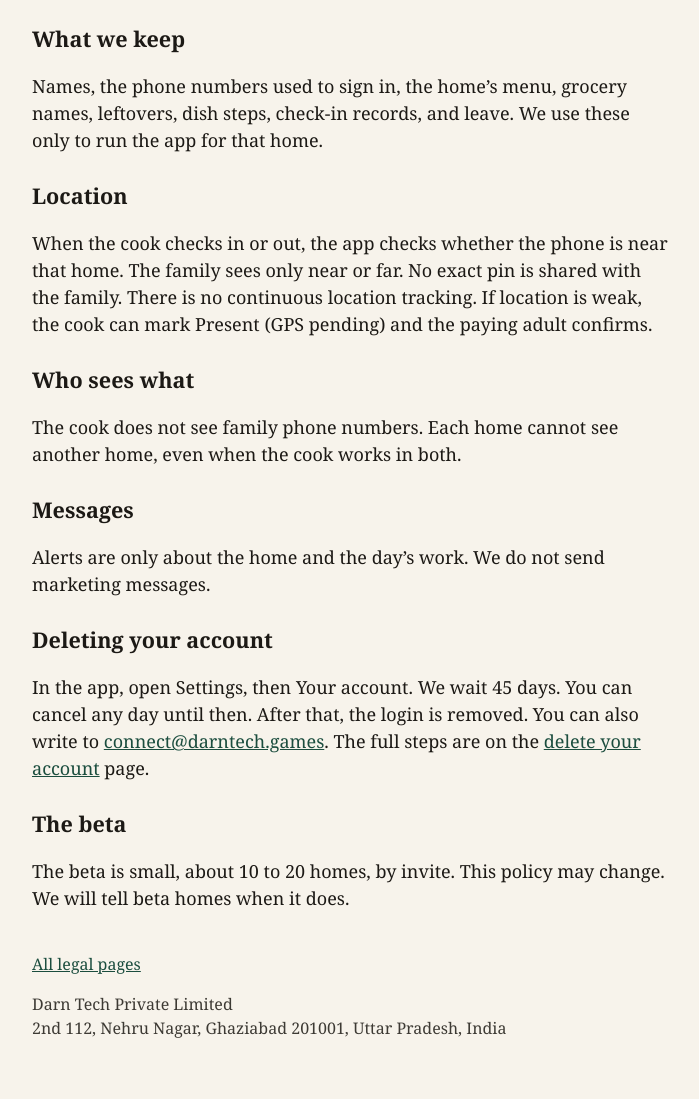
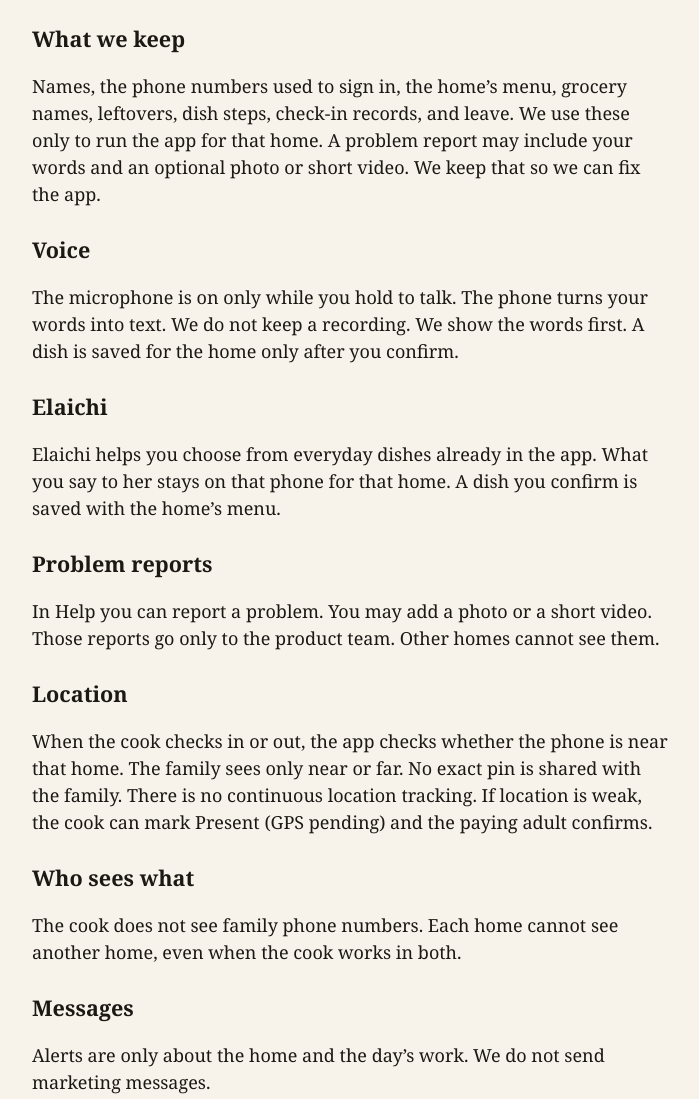
Before and after one commit to AG-DTPL-IND/gharsorted-legal, a plain HTML site: page privacy.html in a window 1280 px wide. Shown: the part 671-1770 px from the top of the page, without its empty margins (288-987 px from the left). Drawn offline with Linux system fonts and the light colour scheme.

Commit message:
Update legal pages for stores, codes, voice, and reports.

```diff
--- a/privacy.html
+++ b/privacy.html
@@ -20,11 +20,17 @@
     <h2>Who we are</h2>
     <p>Ghar Sorted is made by Darn Tech Private Limited, 2nd 112, Nehru Nagar, Ghaziabad 201001, Uttar Pradesh, India. Contact: <a href="mailto:connect@darntech.games">connect@darntech.games</a>.</p>
     <h2>What the app is for</h2>
-    <p>Ghar Sorted helps a home with a cook share the day’s kitchen work: what to cook, grocery names, leftovers, check-in and check-out, leave, and simple dish steps.</p>
+    <p>Ghar Sorted helps a home with a cook share the day’s kitchen work: what to cook, grocery names, leftovers, check-in and check-out, leave, and simple dish steps. You can hold to talk, or ask Elaichi what to cook.</p>
     <h2>Who uses it</h2>
     <p>One adult pays for the home and can confirm a check-in when location is weak. Family members can set the menu, the grocery list, and leftovers, and can invite the cook. A child can be added only by the paying adult, and only with the child’s own phone. The cook does not pay, and can work in more than one home.</p>
     <h2>What we keep</h2>
-    <p>Names, the phone numbers used to sign in, the home’s menu, grocery names, leftovers, dish steps, check-in records, and leave. We use these only to run the app for that home.</p>
+    <p>Names, the phone numbers used to sign in, the home’s menu, grocery names, leftovers, dish steps, check-in records, and leave. We use these only to run the app for that home. A problem report may include your words and an optional photo or short video. We keep that so we can fix the app.</p>
+    <h2>Voice</h2>
+    <p>The microphone is on only while you hold to talk. The phone turns your words into text. We do not keep a recording. We show the words first. A dish is saved for the home only after you confirm.</p>
+    <h2>Elaichi</h2>
+    <p>Elaichi helps you choose from everyday dishes already in the app. What you say to her stays on that phone for that home. A dish you confirm is saved with the home’s menu.</p>
+    <h2>Problem reports</h2>
+    <p>In Help you can report a problem. You may add a photo or a short video. Those reports go only to the product team. Other homes cannot see them.</p>
     <h2>Location</h2>
     <p>When the cook checks in or out, the app checks whether the phone is near that home. The family sees only near or far. No exact pin is shared with the family. There is no continuous location tracking. If location is weak, the cook can mark Present (GPS pending) and the paying adult confirms.</p>
     <h2>Who sees what</h2>
@@ -34,7 +40,7 @@
     <h2>Deleting your account</h2>
     <p>In the app, open Settings, then Your account. We wait 45 days. You can cancel any day until then. After that, the login is removed. You can also write to <a href="mailto:connect@darntech.games">connect@darntech.games</a>. The full steps are on the <a href="account-deletion.html">delete your account</a> page.</p>
     <h2>The beta</h2>
-    <p>The beta is small, about 10 to 20 homes, by invite. This policy may change. We will tell beta homes when it does.</p>
+    <p>The app is still a beta. You can try it from Google Play open testing or Apple TestFlight. This policy may change. We will tell homes using the app when it does.</p>
     <footer>
       <p><a href="index.html">All legal pages</a></p>
       <p>Darn Tech Private Limited<br>2nd 112, Nehru Nagar, Ghaziabad 201001, Uttar Pradesh, India</p>
```
Also changed, not shown: account-deletion.html (+1 -1 lines), index.html (+1 -1 lines), terms.html (+2 -2 lines).
